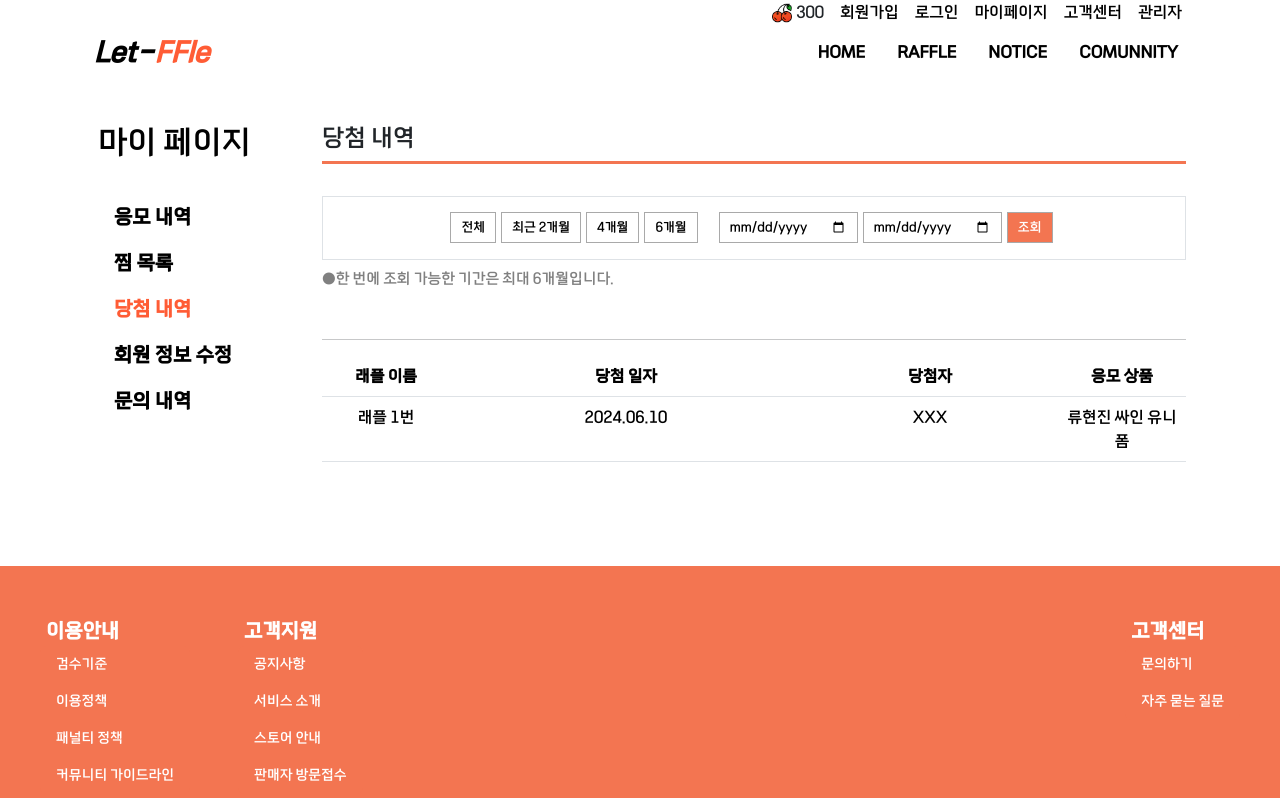
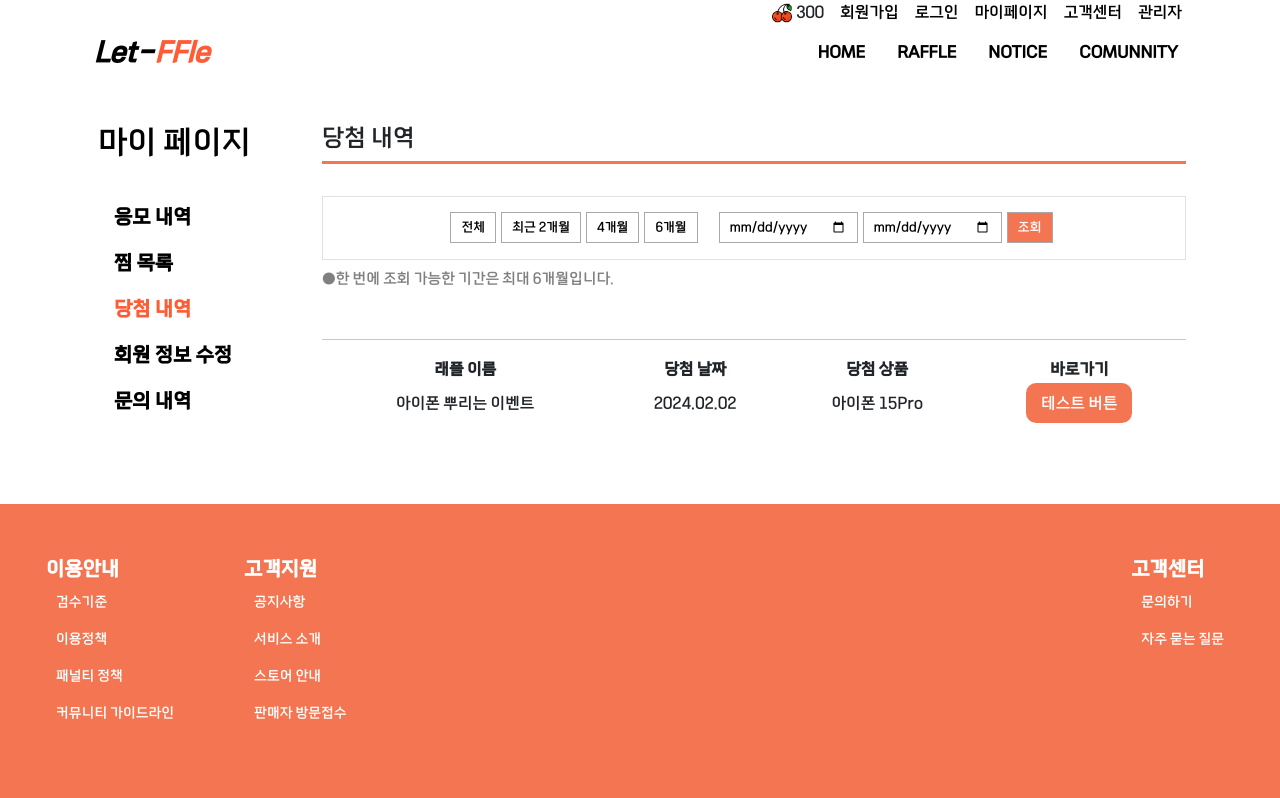
Before and after one commit to byeonnns/let-ffle-front, a Vue app: page /Member/Mypage/WinningDetails in a window 1280 px wide. Shown: the top 798 px of the page. Built offline with nearby package versions, Linux system fonts and the light colour scheme.

Commit message:
Refactor: Mypage UI다른부분 slot(MypageTableTemplate) 파일 추가 수정 & ApplicationDetails & MypageProfiles & WinningDetails - slot UI 적용 & MypageProFile2 , MypageProFile4 삭제

```diff
--- a/src/views/Member/Mypage/ApplicationDetails.vue
+++ b/src/views/Member/Mypage/ApplicationDetails.vue
@@ -69,25 +69,15 @@
                                 <p style="color: gray; font-size: 15px;">●한 번에 조회 가능한 기간은 최대 6개월입니다.</p>
                             </div>
                             <hr class="mb-3" />
-                            <div class="text-center">
-                                <table class="table mb-4">
-                                    <thead>
-                                        <tr class="d-none d-md-table-row text-center">
-                                            <th class="d-none d-md-table-cell" style="width: 4em;"><span>래플 이름</span>
-                                            </th>
-                                            <th class="d-none d-md-table-cell" style="width: 11em;"><span>응모 기간</span>
-                                            </th>
-                                            <th class="d-none d-md-table-cell" style="width: 8em;"><span>종료일</span></th>
-                                        </tr>
-                                    </thead>
-                                    <tbody>
-                                        <tr>
-                                            <td>래플 1번</td>
-                                            <td>2024.06.10~2024.06.22</td>
-                                            <td>2024.06.23</td>
-                                        </tr>
-                                    </tbody>
-                                </table>
+                            <MypageTableTemplate>
+                                <template v-slot:head2>응모 기간</template>
+                                <template v-slot:head3>응모 상품</template>
+                                <template v-slot:body1>아이폰 뿌리는 이벤트</template>
+                                <template v-slot:body2>2024.01.01 ~ 2024.02.02</template>
+                                <template v-slot:body3>아이폰 15Pro</template>
+                                <template v-slot:body4><button class="btn w-50">테스트 버튼</button></template>
+                            </MypageTableTemplate>
+                            <div class="d-flex justify-content-center mt-3">
                                 <button class="btn btn-white btn-sm border">응모하러 가기</button>
                             </div>
                         </div>
@@ -99,6 +89,7 @@
 </template>
 
 <script setup>
+import MypageTableTemplate from './MypageTableTemplate.vue';
 </script>
 
 <style scoped>
@@ -159,6 +150,8 @@
     height: 40px;
     text-align: center;
     border-radius: 10px;
+    background-color: #F37551;
+    color: white;
 }
 
 .Status {
--- a/src/views/Member/Mypage/LoginInformation.vue
+++ b/src/views/Member/Mypage/LoginInformation.vue
@@ -18,8 +18,6 @@
                                 <input type="email" placeholder="as***naver.com" class="input w-50">
                             </div>
                             <hr class="p-0 m-0 w-100 mb-4 mt-3">
-                            <button class="btn btn-white btn-sm mb-5"
-                                style="position: absolute; bottom: 0; right: 0;">변경</button>
                         </div>
                         <div style="width: 50%;">
                             <h5 style="font-size: 13px;" class="mt-1">비밀번호</h5>
@@ -45,7 +43,7 @@
                         </div>
                         <div class="w-50 position-relative">
                             <div class="mt-1 d-flex justify-content-end">
-                                <RouterLink to="#"><button class="btn btn-sm" style="font-size: 12px; color: black; background-color: white; text-decoration: underline;">회원탈퇴</button>
+                                <RouterLink to="#"><button class="btn btn-sm" style="font-size: 14px; color: black; background-color: white; text-decoration: underline;">회원탈퇴</button>
                                 </RouterLink>
                             </div>
                         </div>
@@ -73,6 +71,8 @@
     padding-top: 10px;
     padding-bottom: 6px;
     text-align: center;
+    background-color: #F37551;
+    color: white;
 }
 
 .input {
--- a/src/views/Member/Mypage/MypageProFile2.vue
+++ /dev/null
@@ -1,22 +0,0 @@
-<template>
-    <div>
-        <div class="d-flex ms-5 mb-3">
-            <div class="card rounded-3">
-                <div class="card-body mt-3 ms-3 flex-column pb-4">
-                    <div class="d-flex justify-content-between">
-                        <span><button class="btn border">쿠폰</button></span>
-                        <span><button class="btn border">친구초대</button></span>
-                        <RouterLink to="/Notice"><span><button class="btn border">공지사항</button></span></RouterLink>
-                    </div>
-                </div>
-            </div>
-        </div>
-    </div>
-</template>
-
-<script setup>
-</script>
-
-<style scoped>
-
-</style>
--- a/src/views/Member/Mypage/MypageProfiles.vue
+++ b/src/views/Member/Mypage/MypageProfiles.vue
@@ -20,39 +20,20 @@
                     </div>
                 </div>
             </div>
-            <div>
-                <div class="d-flex ms-5 mb-4">
-                    <div class="rounded-3" style="width: 100%;">
-                        <div class="d-flex justify-content-between">
-                            <span class="fw-bold mb-3" style="font-size: 18px;">응모 내역</span>
-                            <RouterLink to="/Member/Mypage/ApplicationDetails"><span><button
-                                        class="btn border-0 bg-white" style="font-size: 13px;">더보기 ></button></span>
-                            </RouterLink>
-                        </div>
-                        <table class="table mb-0">
-                            <thead>
-                                <tr class="d-none d-md-table-row text-center">
-                                    <th class="d-none d-md-table-cell" style="width: 4em;"><span>레플 이름</span></th>
-                                    <th class="d-none d-md-table-cell" style="width: 11em;"><span>응모 기간</span></th>
-                                    <th class="d-none d-md-table-cell" style="width: 8em;"><span>종료</span></th>
-                                </tr>
-                            </thead>
-                            <tbody>
-                                <tr class="text-center">
-                                    <td>레플 1번</td>
-                                    <td>2024.06.10~20.24.06.22</td>
-                                    <td>2024.06.23</td>
-                                </tr>
-                            </tbody>
-                        </table>
-                    </div>
-                </div>
-            </div>
+            <MypageTableTemplate>
+                <template v-slot:head2>응모 기간</template>
+                <template v-slot:head3>응모 상품</template>
+                <template v-slot:body1>아이폰 뿌리는 이벤트</template>
+                <template v-slot:body2>2024.01.01 ~ 2024.02.02</template>
+                <template v-slot:body3>아이폰 11Pro</template>
+                <template v-slot:body4><button class="btn w-50">테스트 버튼</button></template>
+            </MypageTableTemplate>
         </div>
     </div>
 </template>
 
 <script setup>
+import MypageTableTemplate from './MypageTableTemplate.vue';
 </script>
 
 <style scoped>
--- /dev/null
+++ b/src/views/Member/Mypage/MypageTableTemplate.vue
@@ -0,0 +1,31 @@
+<template>
+    <div>
+        <table class="w-100 text-center">
+            <thead>
+                <tr>
+                    <th>래플 이름</th>
+                    <th>
+                        <slot name="head2"></slot>
+                    </th>
+                    <th>
+                        <slot name="head3"></slot>
+                    </th>
+                    <th>바로가기</th>
+                </tr>
+            </thead>
+            <tbody>
+                <tr>
+                    <td><slot name="body1"></slot></td>
+                    <td><slot name="body2"></slot></td>
+                    <td><slot name="body3"></slot></td>
+                    <td><slot name="body4"></slot></td>
+                </tr>
+            </tbody>
+        </table>
+    </div>
+</template>
+
+<script setup>
+</script>
+
+<style scoped></style>
--- a/src/views/Member/Mypage/ToInquiry.vue
+++ b/src/views/Member/Mypage/ToInquiry.vue
@@ -10,11 +10,13 @@
                     <table class="table mb-0">
                         <thead>
                             <tr class="d-none d-md-table-row text-center">
+
                                 <th class="d-none d-md-table-cell" style="width: 4em;"><span>번호</span></th>
                                 <th><span>제목</span></th>
                                 <th class="d-none d-md-table-cell" style="width: 11em;"><span>글쓴이</span></th>
                                 <th class="d-none d-md-table-cell" style="width: 8em;"><span>날짜</span></th>
                                 <th class="d-none d-md-table-cell" style="width: 6em;"><span>진행현황</span></th>
+
                             </tr>
                         </thead>
                         <tbody>
--- a/src/views/Member/Mypage/WinningDetails.vue
+++ b/src/views/Member/Mypage/WinningDetails.vue
@@ -44,28 +44,15 @@
                             </div>
                             <hr class="mb-3" />
                             <div class="text-center">
-                                <table class="table mb-4">
-                                    <thead>
-                                        <tr class="d-none d-md-table-row text-center">
-                                            <th class="d-none d-md-table-cell" style="width: 4em;"><span>래플 이름</span>
-                                            </th>
-                                            <th class="d-none d-md-table-cell" style="width: 11em;"><span>당첨 일자</span>
-                                            </th>
-                                            <th class="d-none d-md-table-cell" style="width: 8em;"><span>당첨자</span></th>
-                                            <th class="d-none d-md-table-cell" style="width: 4em;"><span>응모 상품</span>
-                                            </th>
-                                        </tr>
-                                    </thead>
-                                    <tbody>
-                                        <tr>
-                                            <td>래플 1번</td>
-                                            <td>2024.06.10</td>
-                                            <td>XXX</td>
-                                            <td>류현진 싸인 유니폼</td>
-                                        </tr>
-                                    </tbody>
-                                </table>
                             </div>
+                            <MypageTableTemplate>
+                                <template v-slot:head2>당첨 날짜</template>
+                                <template v-slot:head3>당첨 상품</template>
+                                <template v-slot:body1>아이폰 뿌리는 이벤트</template>
+                                <template v-slot:body2>2024.02.02</template>
+                                <template v-slot:body3>아이폰 15Pro</template>
+                                <template v-slot:body4><button class="btn w-50">테스트 버튼</button></template>
+                            </MypageTableTemplate>
                         </div>
                     </div>
                 </div>
@@ -75,6 +62,7 @@
 </template>
 
 <script setup>
+import MypageTableTemplate from './MypageTableTemplate.vue';
 </script>
 
 <style scoped>
@@ -135,6 +123,8 @@
     height: 40px;
     text-align: center;
     border-radius: 10px;
+    background-color:  #F37551;
+    color: white;
 }
 
 .Status {
```
Also changed, not shown: src/router/Member.js (+1 -8 lines), src/views/Member/Mypage/MypageProFile4.vue (deleted, +0 -39 lines).
